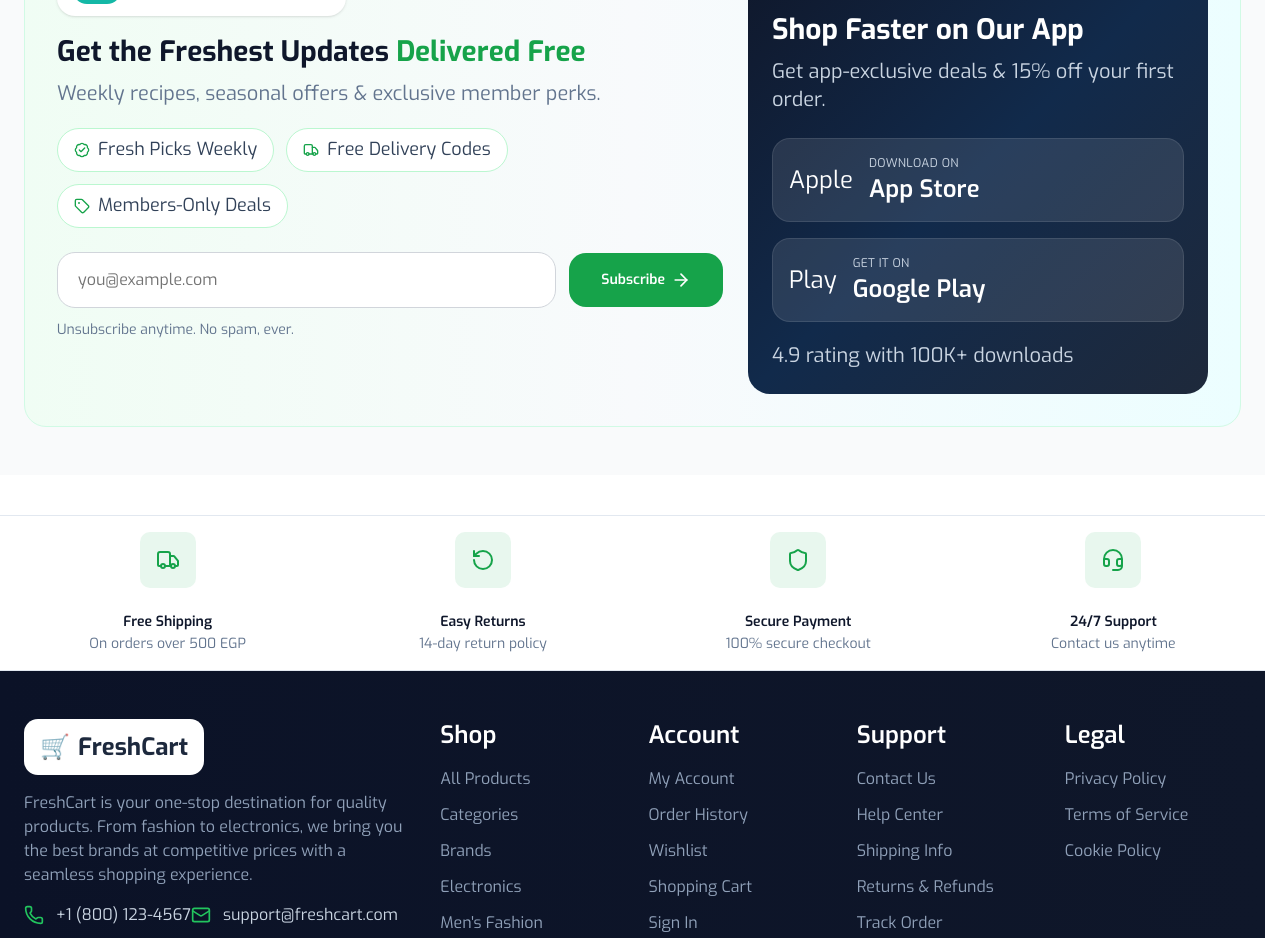
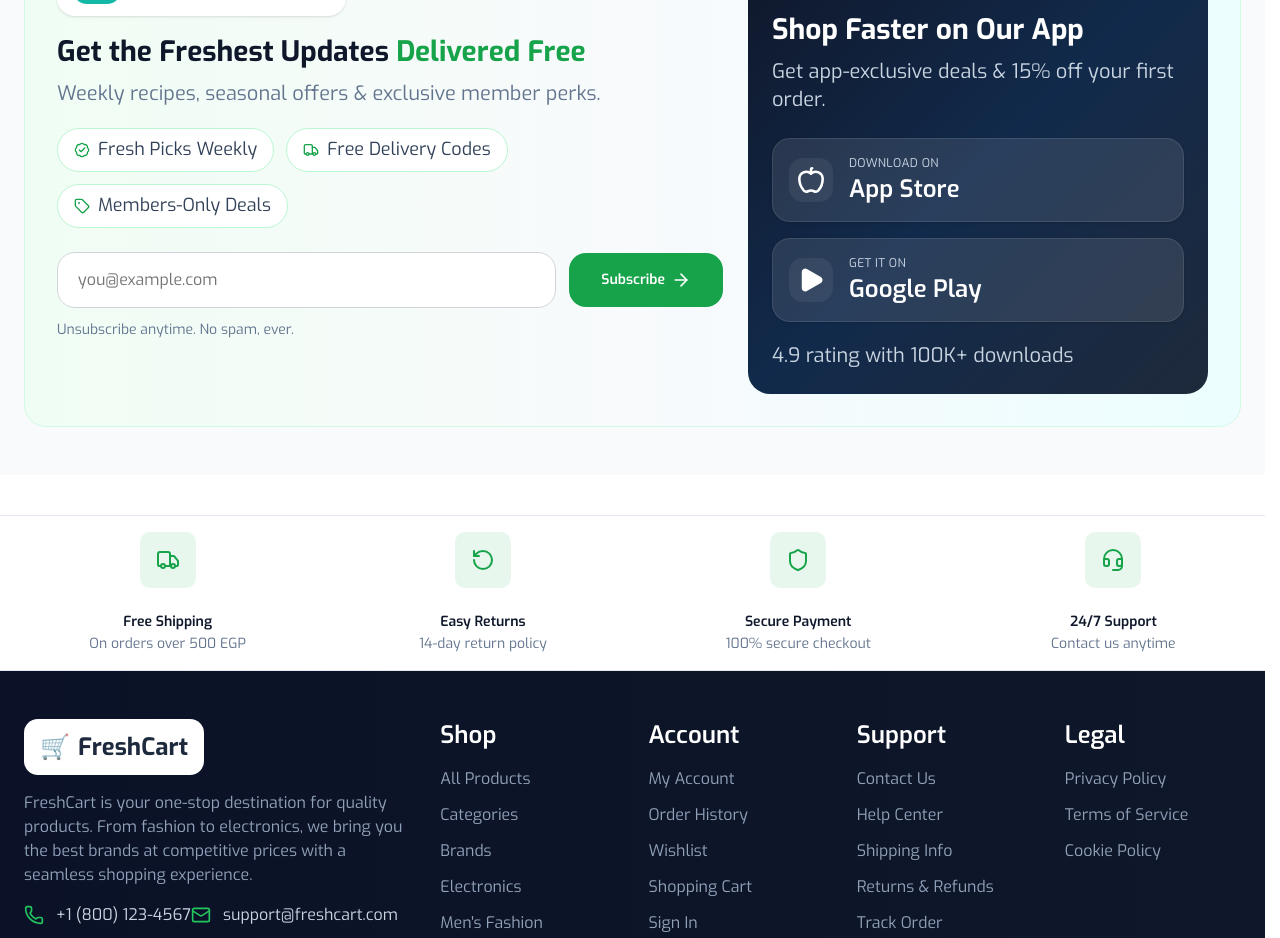
Before and after one commit to Shalabyelectronics/freshcart, a Next.js app: page / in a window 1280 px wide. Shown: the part 1320-2258 px from the top of the page. Built offline with nearby package versions, Linux system fonts and the light colour scheme; no server answers.

Commit message:
refactor(NewsletterAndAppSection): enhance button styles and add icons for app downloads

```diff
--- a/src/app/_components/Home/NewsletterAndAppSection.tsx
+++ b/src/app/_components/Home/NewsletterAndAppSection.tsx
@@ -1,6 +1,14 @@
 "use client";
 
-import { ArrowRight, BadgeCheck, Mail, Tag, Truck } from "lucide-react";
+import {
+  Apple,
+  ArrowRight,
+  BadgeCheck,
+  Mail,
+  Play,
+  Tag,
+  Truck,
+} from "lucide-react";
 
 import { Button } from "@/components/ui/button";
 import { Input } from "@/components/ui/input";
@@ -75,10 +83,12 @@ export default function NewsletterAndAppSection() {
 
         <button
           type="button"
-          className="mt-6 flex w-full items-center gap-4 rounded-2xl border border-white/10 bg-white/10 p-4 text-left"
+          className="mt-6 flex w-full items-center gap-4 rounded-2xl border border-white/10 bg-white/10 p-4 text-left shadow-sm transition-all duration-200 hover:border-white/20 hover:bg-white/15 hover:shadow-md"
         >
-          <span className="text-2xl">Apple</span>
-          <span>
+          <span className="inline-flex size-11 shrink-0 items-center justify-center rounded-xl bg-white/6 text-white">
+            <Apple size={28} strokeWidth={2.2} />
+          </span>
+          <span className="flex min-w-0 flex-col justify-center">
             <p className="text-type-min tracking-wide text-slate-300 uppercase">
               Download on
             </p>
@@ -87,10 +97,12 @@ export default function NewsletterAndAppSection() {
         </button>
         <button
           type="button"
-          className="mt-4 flex w-full items-center gap-4 rounded-2xl border border-white/10 bg-white/10 p-4 text-left"
+          className="mt-4 flex w-full items-center gap-4 rounded-2xl border border-white/10 bg-white/10 p-4 text-left shadow-sm transition-all duration-200 hover:border-white/20 hover:bg-white/15 hover:shadow-md"
         >
-          <span className="text-2xl">Play</span>
-          <span>
+          <span className="inline-flex size-11 shrink-0 items-center justify-center rounded-xl bg-white/6 text-white">
+            <Play size={28} fill="currentColor" strokeWidth={1.8} />
+          </span>
+          <span className="flex min-w-0 flex-col justify-center">
             <p className="text-type-min tracking-wide text-slate-300 uppercase">
               Get it on
             </p>
```
